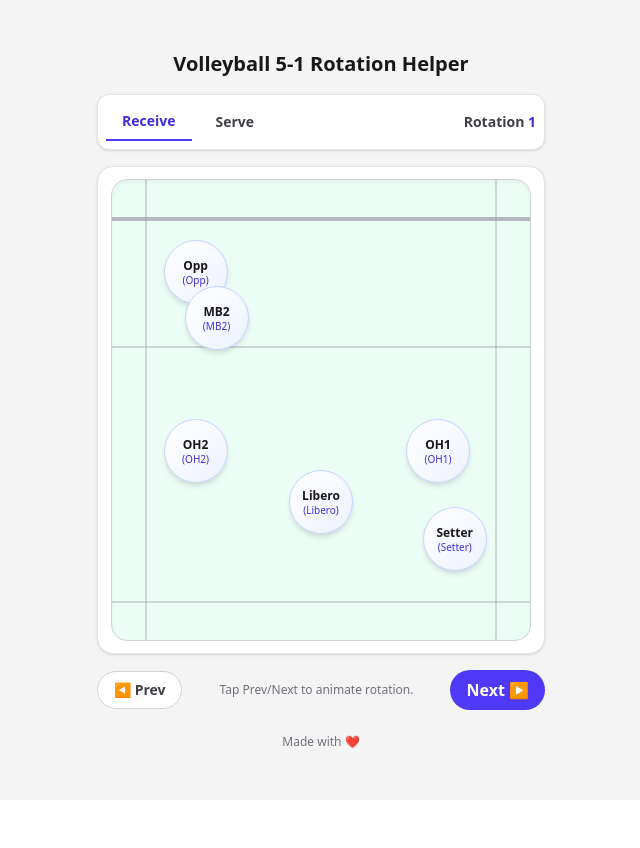
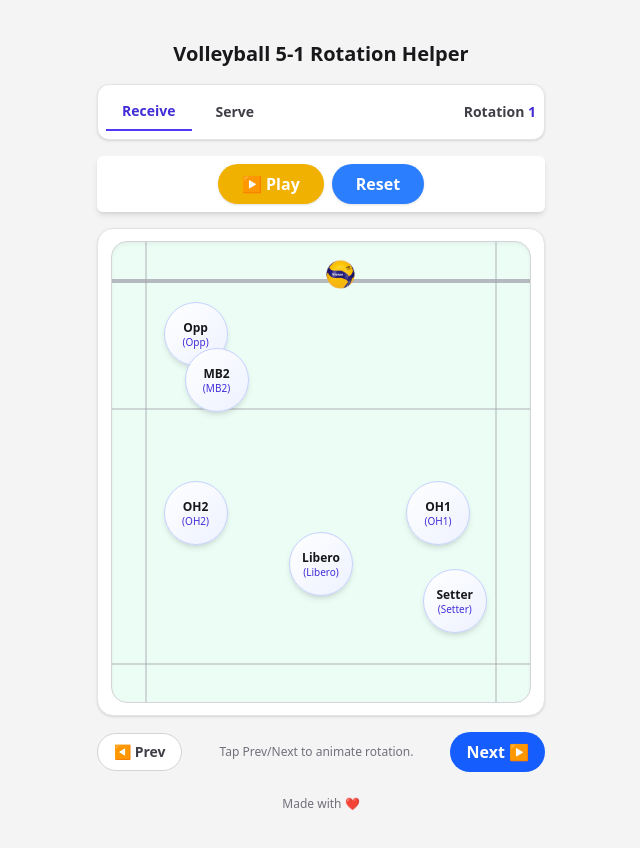
Before and after one commit to nimahkh/volleyball-15-rotation, a React (Vite) app: page / in a window 1280 px wide. Both pictures are taken after a click on the button "Start". Shown: the top 848 px of the page, without its empty margins (319-959 px from the left). Before the commit the page ends 800 px from the top, so only its background shows below. Built offline with nearby package versions, Linux system fonts and the light colour scheme.

Commit message:
fix: play and reset

```diff
--- a/src/App.tsx
+++ b/src/App.tsx
@@ -1,13 +1,5 @@
 import React, { useMemo, useState } from "react";
-
-/**
- * Volleyball 5-1 Rotation Helper (EU 2025)
- * - Correct Libero substitution logic:
- *   R1–R2 → Libero replaces MB1
- *   R3 → Libero OUT
- *   R4–R5 → Libero replaces MB2
- *   R6 → Libero OUT
- */
+import BALL from "./assets/ball.webp";
 
 const ROLES = [
   { key: "OH1", label: "Outside Hitter 1 (OH1)" },
@@ -23,6 +15,66 @@ type RoleKey = (typeof ROLES)[number]["key"];
 type Players = Record<RoleKey, string>;
 type TabKey = "receive" | "serve";
 
+const BASE_POSITION_MAP: Record<
+  number,
+  Record<RoleKey, { x: number; y: number }>
+> = {
+  1: {
+    Setter: { x: 80, y: 70 },
+    OH1: { x: 18, y: 16 },
+    MB2: { x: 50, y: 16 },
+    Opp: { x: 78, y: 16 },
+    OH2: { x: 50, y: 70 },
+    MB1: { x: 22, y: 70 },
+    Libero: { x: 22, y: 72 },
+  },
+  2: {
+    OH1: { x: 50, y: 70 },
+    MB2: { x: 50, y: 16 },
+    Opp: { x: 78, y: 16 },
+    Setter: { x: 80, y: 70 },
+    OH2: { x: 22, y: 16 },
+    MB1: { x: 25, y: 72 },
+    Libero: { x: 50, y: 72 },
+  },
+  3: {
+    MB2: { x: 20, y: 70 },
+    Opp: { x: 78, y: 16 },
+    Setter: { x: 80, y: 70 },
+    OH1: { x: 50, y: 72 },
+    OH2: { x: 22, y: 16 },
+    MB1: { x: 50, y: 16 },
+    Libero: { x: 50, y: 72 },
+  },
+  4: {
+    Opp: { x: 80, y: 70 },
+    Setter: { x: 78, y: 16 },
+    MB1: { x: 50, y: 16 },
+    OH1: { x: 50, y: 70 },
+    MB2: { x: 20, y: 70 },
+    OH2: { x: 22, y: 16 },
+    Libero: { x: 50, y: 72 },
+  },
+  5: {
+    OH2: { x: 50, y: 70 },
+    Setter: { x: 78, y: 16 },
+    OH1: { x: 20, y: 16 },
+    MB1: { x: 50, y: 16 },
+    Opp: { x: 78, y: 70 },
+    MB2: { x: 20, y: 70 },
+    Libero: { x: 50, y: 72 },
+  },
+  6: {
+    MB1: { x: 20, y: 60 },
+    OH1: { x: 18, y: 16 },
+    MB2: { x: 50, y: 16 },
+    Setter: { x: 78, y: 16 },
+    OH2: { x: 50, y: 60 },
+    Opp: { x: 78, y: 60 },
+    Libero: { x: 50, y: 72 },
+  },
+};
+
 const POSITION_MAP: Record<
   TabKey,
   Record<number, Record<RoleKey, { x: number; y: number }>>
@@ -33,9 +85,9 @@ const POSITION_MAP: Record<
       OH2: { x: 20, y: 59 },
       Opp: { x: 20, y: 20 },
       Setter: { x: 82, y: 78 },
-      MB1: { x: 50, y: 70 }, // Libero
+      MB1: { x: 50, y: 70 },
       MB2: { x: 25, y: 30 },
-      Libero: { x: 78, y: 60 }, // OUT (not shown)
+      Libero: { x: 78, y: 60 },
     },
     2: {
       OH1: { x: 78, y: 70 },
@@ -44,7 +96,7 @@ const POSITION_MAP: Record<
       Setter: { x: 60, y: 27 },
       MB1: { x: 50, y: 70 },
       MB2: { x: 72, y: 35 },
-      Libero: { x: 22, y: 74 }, // OUT (not shown)
+      Libero: { x: 22, y: 74 },
     },
     3: {
       OH1: { x: 50, y: 72 },
@@ -84,18 +136,15 @@ const POSITION_MAP: Record<
     },
   },
   serve: {
-    // Rotation 1 — Setter serving (Zone 1)
     1: {
-      Setter: { x: 80, y: 95 }, // Zone 1
-      OH1: { x: 18, y: 16 }, // Zone 4
-      MB2: { x: 50, y: 16 }, // Zone 3
-      Opp: { x: 78, y: 16 }, // Zone 2
-      OH2: { x: 50, y: 70 }, // Zone 5
-      MB1: { x: 22, y: 70 }, // Zone 6
-      Libero: { x: 22, y: 72 }, // replaces MB1
+      Setter: { x: 80, y: 95 },
+      OH1: { x: 18, y: 16 },
+      MB2: { x: 50, y: 16 },
+      Opp: { x: 78, y: 16 },
+      OH2: { x: 50, y: 70 },
+      MB1: { x: 22, y: 70 },
+      Libero: { x: 22, y: 72 },
     },
-
-    // Rotation 2 — OH1 serving (Zone 1)
     2: {
       OH1: { x: 80, y: 95 },
       MB2: { x: 50, y: 16 },
@@ -105,10 +154,8 @@ const POSITION_MAP: Record<
       MB1: { x: 25, y: 72 },
       Libero: { x: 50, y: 72 },
     },
-
-    // Rotation 3 — MB (MB2) serving (Zone 1)
     3: {
-      MB2: { x: 80, y: 95 }, // Zone 1
+      MB2: { x: 80, y: 95 },
       Opp: { x: 78, y: 16 },
       Setter: { x: 70, y: 40 },
       OH1: { x: 50, y: 72 },
@@ -116,10 +163,8 @@ const POSITION_MAP: Record<
       MB1: { x: 50, y: 16 },
       Libero: { x: 50, y: 72 },
     },
-
-    // Rotation 4 — Opp serving (Zone 1)
     4: {
-      Opp: { x: 80, y: 95 }, // Zone 1
+      Opp: { x: 80, y: 95 },
       Setter: { x: 78, y: 16 },
       MB1: { x: 50, y: 16 },
       OH1: { x: 50, y: 70 },
@@ -127,8 +172,6 @@ const POSITION_MAP: Record<
       OH2: { x: 22, y: 16 },
       Libero: { x: 50, y: 72 },
     },
-
-    // Rotation 5 — OH2 serving (Zone 1)
     5: {
       OH2: { x: 80, y: 95 },
       Setter: { x: 78, y: 16 },
@@ -138,10 +181,8 @@ const POSITION_MAP: Record<
       MB2: { x: 20, y: 70 },
       Libero: { x: 50, y: 72 },
     },
-
-    // Rotation 6 — Setter serving again (Zone 1)
     6: {
-      MB1: { x: 80, y: 95 }, // Zone 1
+      MB1: { x: 80, y: 95 },
       OH1: { x: 18, y: 16 },
       MB2: { x: 50, y: 16 },
       Setter: { x: 78, y: 16 },
@@ -173,20 +214,45 @@ function Court({
   tab,
   rotation,
   players,
+  isPlaying,
+  resetPosition,
 }: {
   tab: TabKey;
   rotation: number;
   players: Players;
+  isPlaying: boolean;
+  resetPosition: boolean;
 }) {
-  const coords = useMemo(() => POSITION_MAP[tab][rotation], [tab, rotation]);
+  const [coords, setCoords] = useState<
+    Record<RoleKey, { x: number; y: number }>
+  >(POSITION_MAP[tab][rotation]);
 
-  // Libero is ACTIVE in rotations 1,2,4,5; OUT in 3,6 (receive tabs).
+  React.useEffect(() => {
+    setCoords(POSITION_MAP[tab][rotation]);
+  }, [tab, rotation]);
+
+  React.useEffect(() => {
+    if (resetPosition) {
+      setCoords(POSITION_MAP.receive[rotation]);
+    }
+    if (isPlaying) {
+      // Step 1: instantly go to Receive positions
+      setCoords(POSITION_MAP.receive[rotation]);
+
+      // Step 2: after short delay, ball animation starts and players go to Base
+      const goBaseTimer = setTimeout(() => {
+        setCoords(BASE_POSITION_MAP[rotation]);
+      }, 2500);
+
+      return () => {
+        clearTimeout(goBaseTimer);
+      };
+    }
+  }, [isPlaying, rotation, resetPosition]);
+
   const liberoActive =
     tab === "receive" || (tab === "serve" && rotation !== 3 && rotation !== 6);
 
-  // Which middle does Libero replace when active?
-  // Your convention: R1–R3 pair near Setter is MB1 → Libero replaces MB1 in 1–3.
-  //                  R4–R6 far side is MB2 → Libero replaces MB2 in 4–6.
   const liberoReplaces: () => RoleKey = () => {
     if (rotation < 3) return "MB1";
     if (rotation >= 3 && rotation < 6) return "MB2";
@@ -203,16 +269,24 @@ function Court({
         <div className="absolute left-[8%] top-0 bottom-0 w-0.5 bg-zinc-400/40" />
         <div className="absolute right-[8%] top-0 bottom-0 w-0.5 bg-zinc-400/40" />
 
+        {/* Volleyball animation */}
+        {tab === "receive" && (
+          <img
+            src={BALL}
+            alt="Volleyball"
+            className={`absolute left-1/2 top-[3%] h-auto w-10 z-50 rounded-full
+                        transition-transform duration-2000 ease-in-out
+                        ${isPlaying ? "animate-ballFlight" : ""}`}
+          />
+        )}
+
         {(Object.keys(players) as RoleKey[]).map((role) => {
-          // If Libero is active, hide the middle they replace; show Libero instead.
           if (liberoActive) {
-            if (role === liberoReplaces()) return null; // hide replaced MB
+            if (role === liberoReplaces()) return null;
           } else {
-            // Libero out (R3, R6): hide Libero, show both MBs
             if (role === "Libero") return null;
           }
 
-          // Libero stands at the replaced middle's coordinates when active
           const { x, y } =
             role === "Libero" && liberoActive
               ? coords[liberoReplaces()]
@@ -226,7 +300,7 @@ function Court({
                 top: `${y}%`,
                 transform: "translate(-50%, -50%)",
               }}
-              className="absolute transition-all duration-500 ease-out"
+              className="absolute transition-all duration-2500 ease-out"
             >
               <PlayerChip role={role} name={players[role]} />
             </div>
@@ -237,11 +311,12 @@ function Court({
   );
 }
 
-// --- Main Component --------------------------------------------------------
 export default function VolleyballRotationHelper() {
   const [tab, setTab] = useState<TabKey>("receive");
   const [rotation, setRotation] = useState<number>(1);
   const [players, setPlayers] = useState<Players | null>(null);
+  const [isPlaying, setIsPlaying] = useState(false);
+  const [resetPosition, setResetPosition] = useState(false);
   const [form, setForm] = useState<Record<RoleKey, string>>({
     OH1: "OH1",
     OH2: "OH2",
@@ -260,6 +335,18 @@ export default function VolleyballRotationHelper() {
     );
     if (!allFilled) return alert("Please enter all 7 player names.");
     setPlayers(form as Players);
+  }
+
+  function playDemo() {
+    if (isPlaying) return;
+    setIsPlaying(true);
+    setTimeout(() => setIsPlaying(false), 4800);
+  }
+
+  function handleResetPositions() {
+    if (resetPosition) return;
+    setResetPosition(true);
+    setTimeout(() => setResetPosition(false), 2500);
   }
 
   return (
@@ -327,13 +414,50 @@ export default function VolleyballRotationHelper() {
                   Serve
                 </button>
               </div>
+
               <div className="text-sm font-semibold text-zinc-700">
                 Rotation <span className="text-indigo-700">{rotation}</span>
               </div>
             </div>
 
+            {tab === "receive" && (
+              <div className="flex justify-center gap-2 bg-white mt-0 p-2 rounded-md shadow-md">
+                <button
+                  onClick={playDemo}
+                  disabled={isPlaying || resetPosition}
+                  className={`px-6 py-2 rounded-full font-semibold shadow
+                    ${
+                      isPlaying || resetPosition
+                        ? "bg-gray-400"
+                        : "bg-yellow-500 hover:bg-yellow-400 text-white"
+                    }`}
+                >
+                  {isPlaying ? "Playing..." : "▶ Play"}
+                </button>
+                {resetPosition}
+                <button
+                  onClick={handleResetPositions}
+                  disabled={resetPosition || isPlaying}
+                  className={`px-6 py-2 rounded-full font-semibold shadow
+                    ${
+                      resetPosition || isPlaying
+                        ? "bg-gray-400"
+                        : "bg-blue-500 hover:bg-blue-400 text-white"
+                    }`}
+                >
+                  {resetPosition ? "Resetting..." : "Reset"}
+                </button>
+              </div>
+            )}
+
             <div className="rounded-2xl border border-zinc-200 bg-white p-3 shadow-sm">
-              <Court tab={tab} rotation={rotation} players={players} />
+              <Court
+                tab={tab}
+                rotation={rotation}
+                players={players}
+                isPlaying={isPlaying}
+                resetPosition={resetPosition}
+              />
             </div>
 
             <div className="flex items-center justify-between gap-2">
@@ -348,7 +472,7 @@ export default function VolleyballRotationHelper() {
               </div>
               <button
                 onClick={() => setRotation((r) => (r % 6) + 1)}
-                className="bg-indigo-600 text-white px-4 py-2 rounded-full font-semibold"
+                className="bg-blue-600 text-white px-4 py-2 rounded-full font-semibold"
               >
                 Next ▶
               </button>
@@ -363,3 +487,15 @@ export default function VolleyballRotationHelper() {
     </div>
   );
 }
+
+const style = document.createElement("style");
+style.innerHTML = `
+@keyframes ballFlight {
+  0% { transform: translate(-50%, 0); }
+  50% { transform: translate(-50%, 30vh); }
+  100% { transform: translate(-50%, -5vh); }
+}
+.animate-ballFlight {
+  animation: ballFlight 4.5s ease-in-out forwards;
+}`;
+document.head.appendChild(style);
```
Also changed, not shown: src/assets/ball.webp (added).
